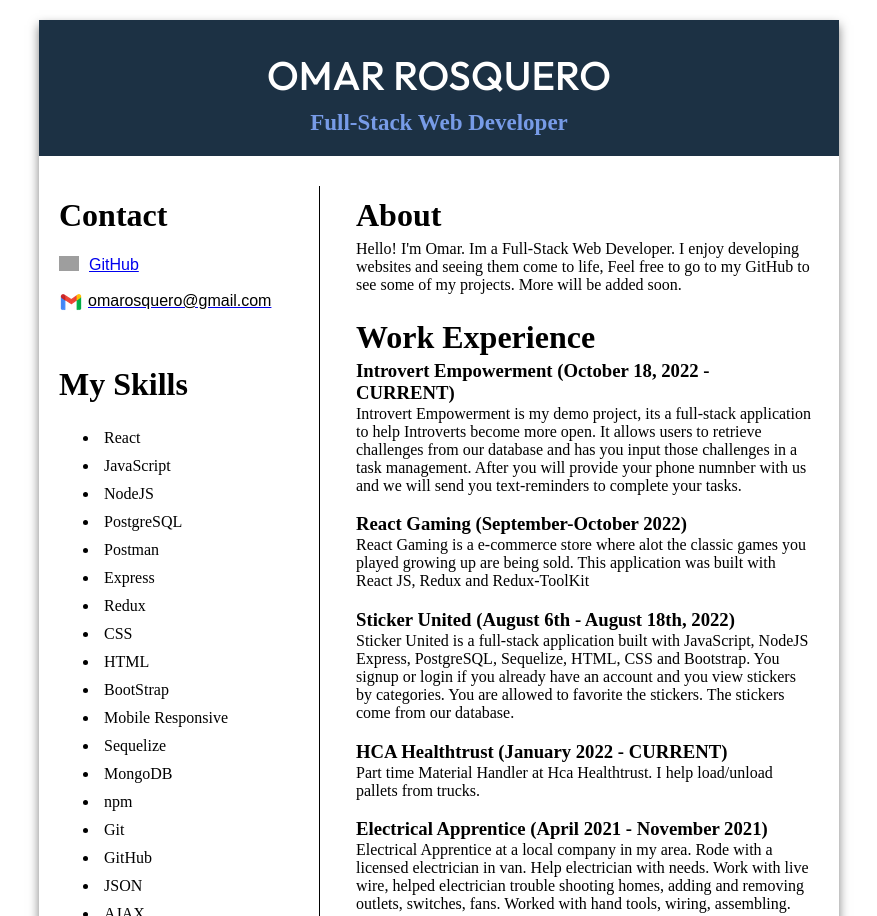
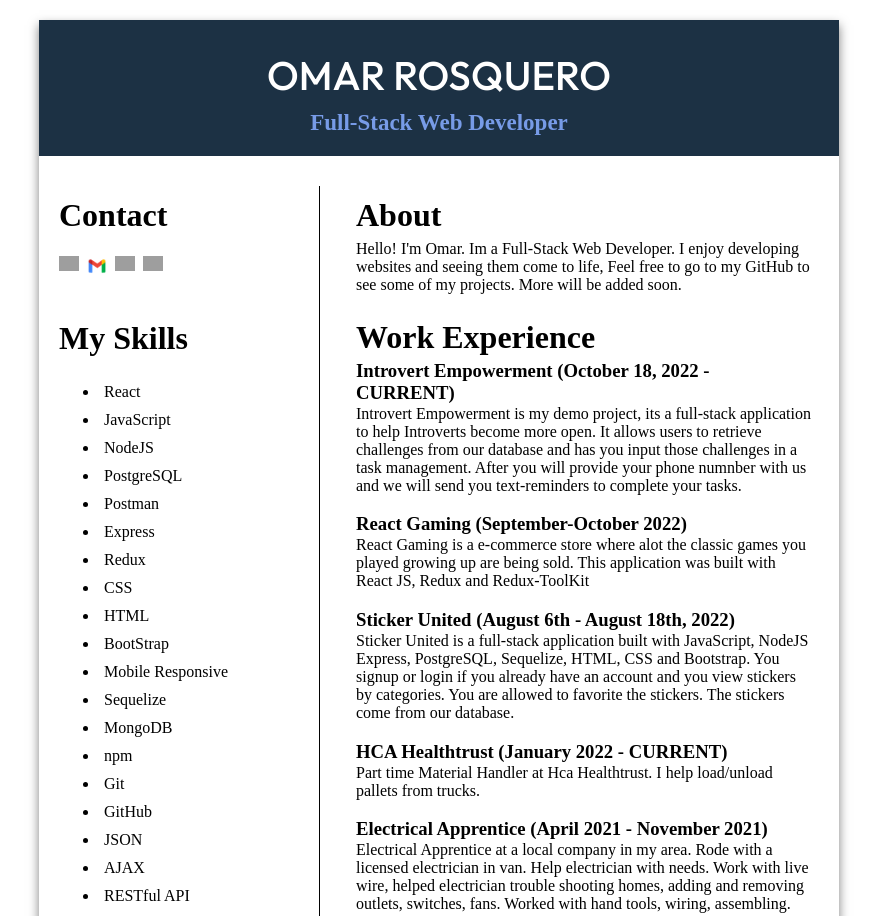
Before and after one commit to omardun/Resume, a plain HTML site: page index.html in a window 1280 px wide. Shown: the top 916 px of the page, without its empty margins (201-1078 px from the left). Drawn offline with Linux system fonts and the light colour scheme; grey boxes are pictures that could not be loaded.

Commit message:
added twitter link and restructered social icons

```diff
--- a/index.html
+++ b/index.html
@@ -19,29 +19,33 @@
         <div class="clearfix"></div>
 
         <div class="col-div-4">
-            <div class="content-box" >
+            <div class="content-box">
                 <h1 class="head">Contact</h1>
 
                 <div class="port">
                     <a href="https://github.com/omardun" target="_blank">
-                      <img class="port-icon" src="https://cdn.jsdelivr.net/gh/devicons/devicon/icons/github/github-original.svg" />
+                        <img class="port-icon"
+                            src="https://cdn.jsdelivr.net/gh/devicons/devicon/icons/github/github-original.svg" />
 
                     </a>
-                    <a href="https://github.com/omardun" target="_blank" >
-                     <p>GitHub</p>
+                    <a href="mailto:omarosquero@gmail.com">
+                        <img class="port-icon" src="./media/gmail.jpg">
                     </a>
+
+                    <a href="https://www.linkedin.com/in/omar-rosquero-55403524b/" target="_blank">
+                        <img class="port-icon"
+                            src="https://cdn.jsdelivr.net/gh/devicons/devicon/icons/linkedin/linkedin-original.svg" />
+                    </a>
+                    <a href="https://twitter.com/omarosquero" target="_blank">
+                        <img class="port-icon"
+                            src="https://cdn.jsdelivr.net/gh/devicons/devicon/icons/twitter/twitter-original.svg" />
+                    </a>
+
                 </div>
 
-                <div class="gmail">
-                    <a href="mailto:omarosquero@gmail.com" >
-                      <img class="gmail-icon" src="./media/gmail.jpg">
-                    </a>
-                    <a href="mailto:omarosquero@gmail.com" >
-                     <p>omarosquero@gmail.com</p>
-                    </a>
-                </div>
 
-                <br/>
+
+                <br />
                 <h1 class="skill">My Skills</h1>
                 <ul class="skills">
                     <li>React</li>
@@ -66,13 +70,13 @@
 
 
                 </ul>
-                <br/>
+                <br />
                 <div class="languages">
-                <h1 class="lang">Languages</h1>
-                <ul>
-                    <li>Spanish</li>
-                    <li>English</li>
-                </ul>
+                    <h1 class="lang">Languages</h1>
+                    <ul>
+                        <li>Spanish</li>
+                        <li>English</li>
+                    </ul>
                 </div>
             </div>
         </div>
@@ -81,29 +85,43 @@
             <div class="content-box">
                 <div class="about-section">
                     <h1 class="about">About</h1>
-                    <p class="about-content">Hello! I'm Omar. Im a Full-Stack Web Developer. I enjoy developing websites and seeing them come to life,  Feel free to go to my GitHub to see some of my projects. More will be added soon.</p>
+                    <p class="about-content">Hello! I'm Omar. Im a Full-Stack Web Developer. I enjoy developing websites
+                        and seeing them come to life, Feel free to go to my GitHub to see some of my projects. More will
+                        be added soon.</p>
                 </div>
-                <br/>
+                <br />
                 <div class="work-experience">
                     <h1 class="experience-title">Work Experience</h1>
                     <h3 class="work">Introvert Empowerment (October 18, 2022 - CURRENT)</h3>
-                    <p>Introvert Empowerment is my demo project, its a full-stack application to help Introverts become more open. It allows users to retrieve challenges from our database and has you input those challenges in a task management. After you will provide your phone numnber with us and we will send you text-reminders to complete your tasks.</p>
+                    <p>Introvert Empowerment is my demo project, its a full-stack application to help Introverts become
+                        more open. It allows users to retrieve challenges from our database and has you input those
+                        challenges in a task management. After you will provide your phone numnber with us and we will
+                        send you text-reminders to complete your tasks.</p>
                     <h3 class="work">React Gaming (September-October 2022)</h3>
-                    <p>React Gaming is a e-commerce store where alot the classic games you played growing up are being sold. This application was built with React JS, Redux and Redux-ToolKit</p>
-                    <h3 class="work">Sticker United  (August 6th - August 18th, 2022)</h3>
-                    <p>Sticker United is a full-stack application built with JavaScript, NodeJS Express, PostgreSQL, Sequelize, HTML, CSS and Bootstrap. You signup or login if you already have an account and you view stickers by categories. You are allowed to favorite the stickers. The stickers come from our database. </p>
+                    <p>React Gaming is a e-commerce store where alot the classic games you played growing up are being
+                        sold. This application was built with React JS, Redux and Redux-ToolKit</p>
+                    <h3 class="work">Sticker United (August 6th - August 18th, 2022)</h3>
+                    <p>Sticker United is a full-stack application built with JavaScript, NodeJS Express, PostgreSQL,
+                        Sequelize, HTML, CSS and Bootstrap. You signup or login if you already have an account and you
+                        view stickers by categories. You are allowed to favorite the stickers. The stickers come from
+                        our database. </p>
                     <h3 class="work">HCA Healthtrust (January 2022 - CURRENT)</h3>
                     <p> Part time Material Handler at Hca Healthtrust. I help load/unload pallets from trucks.</p>
                     <h3 class="work">Electrical Apprentice (April 2021 - November 2021)</h3>
-                    <p> Electrical Apprentice at a local company in my area. Rode with a licensed electrician in van. Help electrician with needs. Work with live wire, helped electrician trouble shooting homes, adding and removing outlets, switches, fans. Worked with hand tools, wiring, assembling. </p>
+                    <p> Electrical Apprentice at a local company in my area. Rode with a licensed electrician in van.
+                        Help electrician with needs. Work with live wire, helped electrician trouble shooting homes,
+                        adding and removing outlets, switches, fans. Worked with hand tools, wiring, assembling. </p>
                 </div>
                 <div class="education-container">
                     <h1 class="education-title">Education</h1>
                     <h3 class="education">DigitalCrafts Coding Bootcamp (April - November 2022)</h3>
                     <p class="dc-content">
-                        DigitalCrafts is a technology coding bootcamp, they're are amongst the best-reviewed in the country, and offer intensive live instruction
-                         educational experiences for full-time and part-time students across the country. At DigitalCrafts, they teach the most cutting edge tools
-                        and strategies for the job market today. More importantly, they teach how to stay cutting edge for the job market tomorrow. </p>
+                        DigitalCrafts is a technology coding bootcamp, they're are amongst the best-reviewed in the
+                        country, and offer intensive live instruction
+                        educational experiences for full-time and part-time students across the country. At
+                        DigitalCrafts, they teach the most cutting edge tools
+                        and strategies for the job market today. More importantly, they teach how to stay cutting edge
+                        for the job market tomorrow. </p>
                 </div>
 
             </div>
--- a/styles.css
+++ b/styles.css
@@ -5,31 +5,37 @@ body {
     margin: 0%;
     padding: 0px;
 }
+
 .clearfix {
     clear: both;
 }
+
 a:visited {
     text-decoration: none;
     color: rgb(0, 0, 0);
 }
+
 .main {
     background-color: rgb(255, 255, 255);
-    box-sizing:border-box;
+    box-sizing: border-box;
     height: 1150px;
     width: 800px;
-    box-shadow:  0px 5px 10px 0px rgba(0, 0, 0, 0.5);
+    box-shadow: 0px 5px 10px 0px rgba(0, 0, 0, 0.5);
     margin: 20px auto;
 }
+
 .main:hover {
     transform: translateY(5px);
-    box-shadow:  0px 10px 20px 2px rgba(0, 0, 0, 0.25);
+    box-shadow: 0px 10px 20px 2px rgba(0, 0, 0, 0.25);
 }
-.top-section  {
+
+.top-section {
     background-color: #1C3144;
     text-align: center;
     padding: 20px;
 
 }
+
 .top-section h1 {
     color: #fff;
     font-size: 40px;
@@ -39,6 +45,7 @@ a:visited {
     font-family: 'Outfit', sans-serif;
     text-transform: uppercase;
 }
+
 .top-section p {
     color: #779BE7;
     font-size: 23px;
@@ -46,41 +53,32 @@ a:visited {
     margin: 0;
     margin-top: 10px;
 }
+
 .col-div-4 {
     width: 35%;
     float: left;
 }
+
 .col-div-8 {
     width: 62%;
     float: left;
 }
+
 .social {
     font-size: 1rem;
-}
-.gmail {
-    display: flex;
-}
-.gmail-icon {
-    margin-right: 5px;
-}
-.gmail p {
-    margin-top: 1%;
-    font-weight: 500;
-    font-family: 'News Cycle', sans-serif;
-    color: black;
 }
 
 .port {
     display: flex;
 }
+
 .port-icon {
-    margin-right: 10px;
-    width: 20px;
-}
-.port p {
     margin-top: 1%;
     font-weight: 500;
     font-family: 'News Cycle', sans-serif;
+    width: 20px;
+    margin-right: 8px;
+
 }
 
 .line {
@@ -90,35 +88,45 @@ a:visited {
     margin-top: 30px;
     float: left;
 }
+
 .content-box {
     padding: 20px;
 }
+
 .languages h3 {
     text-transform: uppercase;
     font-weight: bold;
 }
+
 .skills {
     margin-left: 0;
     margin-bottom: 0px;
 }
+
 .skills li {
     padding: 5px;
 }
+
 .work {
     margin-bottom: -15px;
 }
+
 .education {
     margin-bottom: -10px;
 }
+
 .about {
     margin-bottom: -10px;
 }
+
 .about-content {
     margin-bottom: -15px;
 }
+
 .experience-title {
     margin-bottom: -15px;
 }
+
 .education-title {
     margin-bottom: -15px;
 }
@@ -128,28 +136,26 @@ a:visited {
         width: 100vw;
         height: 100%;
     }
+
     html {
         padding: 0;
         margin: o;
     }
+
     .line {
         height: 1900px;
     }
+
     .head {
         font-size: 1.5rem;
     }
+
     .skills {
         font-size: 1.3rem;
     }
+
     .lang {
         font-size: 1.3rem;
-}
-.gmail p {
-    display: none;
-    margin-right: 10%;
-}
-.port p {
-    display: none;
     }
 
 }
@@ -157,26 +163,17 @@ html {
 
 @media screen and (max-width: 550px) {
 
-.port p {
-    display: none;
-}
-.gmail p {
-    display: none;
-}
-.port {
-    margin-left: 15%;
-}
-.gmail {
-    margin-left: 15%;
-}
+
     .skill {
         padding-left: 2px;
         font-size: 1.3rem;
     }
+
     .skills {
         padding-left: 20px;
         font-size: 1rem;
     }
+
     .languages ul {
         padding-left: 20px;
     }
```
Lines whose indentation alone changed are shown as unchanged.
